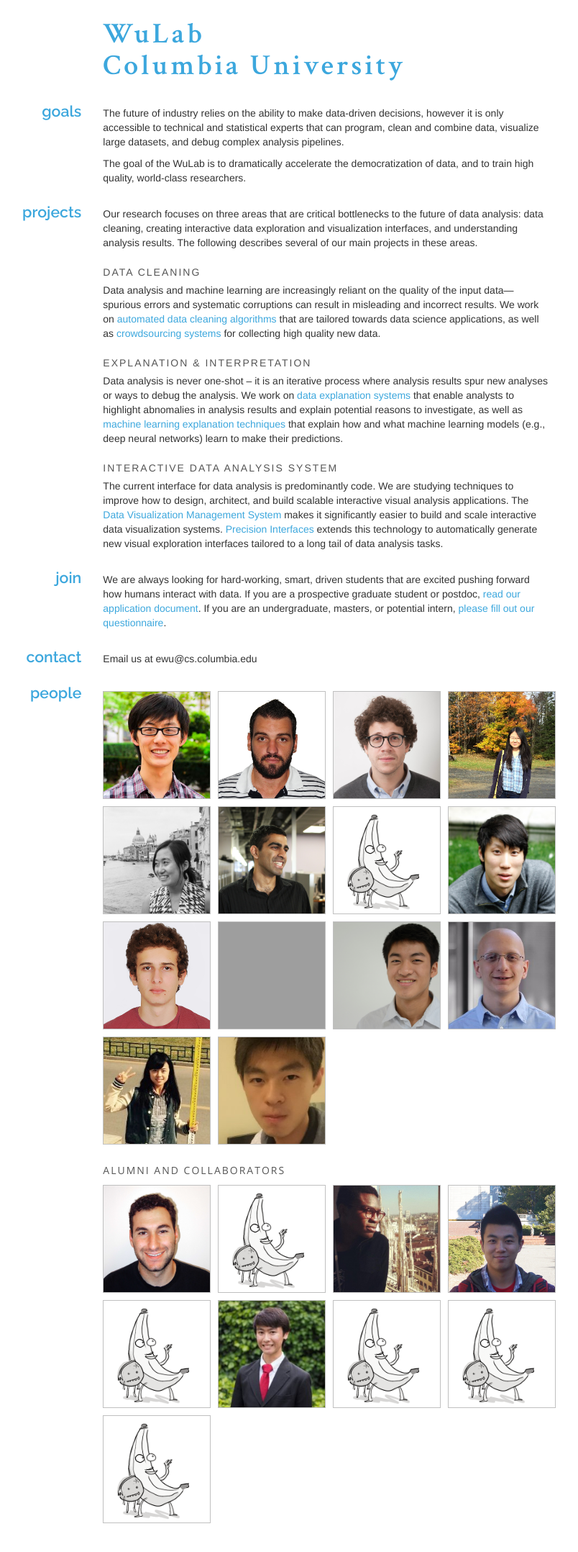
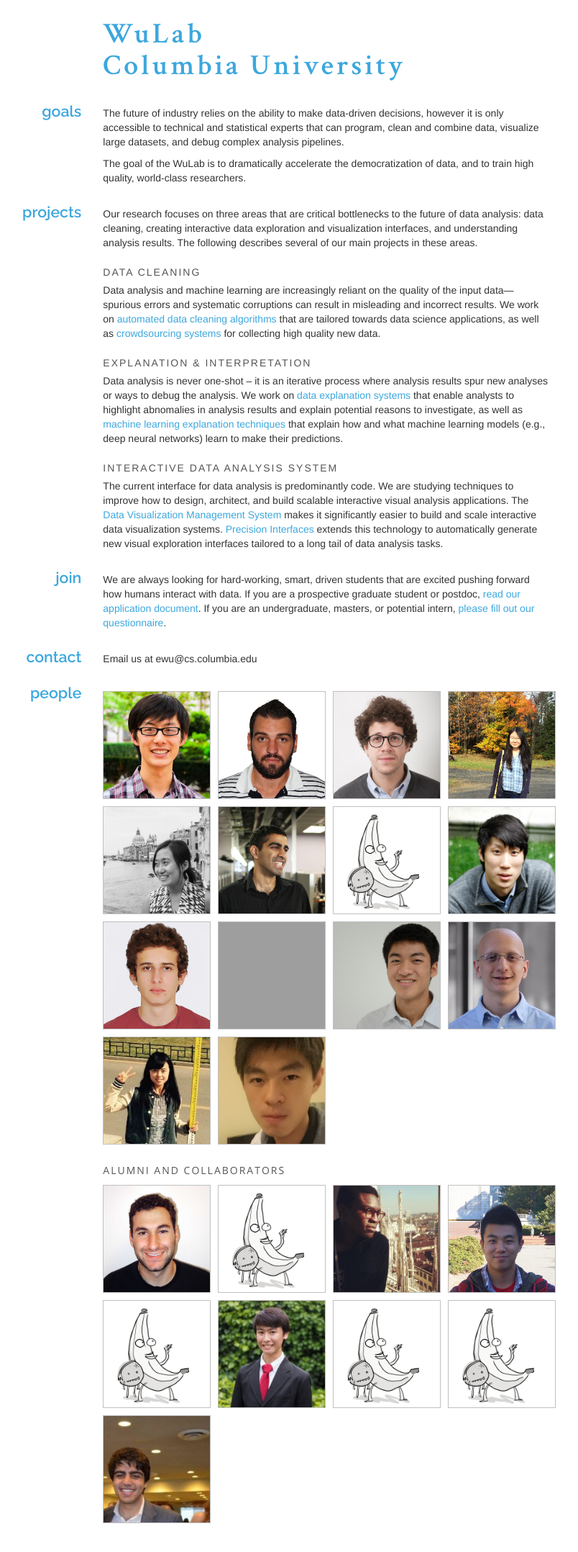
Before and after one commit to cudbg/lab, a Jekyll site: the page built from index.md, in a window 1280 px wide. Shown: the whole page at 72% size, without its empty margins (141-945 px from the left). Built offline with Jekyll 4.4.1, drawn with Linux system fonts in a browser that asks for light colours; some web fonts are replaced; grey boxes are pictures that could not be loaded.

Commit message:
added ppl

```diff
--- a/_data/people.yml
+++ b/_data/people.yml
@@ -84,4 +84,6 @@
   - name: Naina Sahrawat
     role: Undergrad
   - name: Rahul Khanna
+    img: rahulkhanna.jpg
+    url: https://www.linkedin.com/in/rahul-khanna-1b97317a
     role: Undergrad
```
Also changed, not shown: files/images/people/rahulkhanna.jpg (added).
